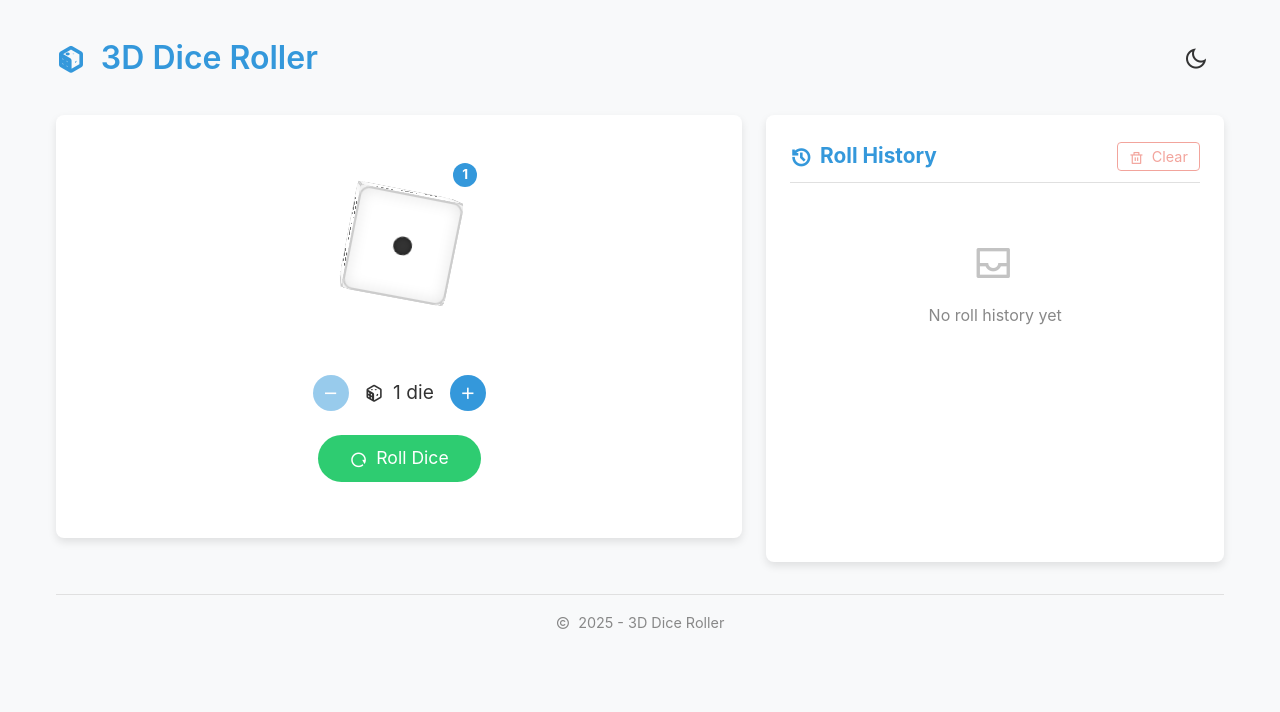
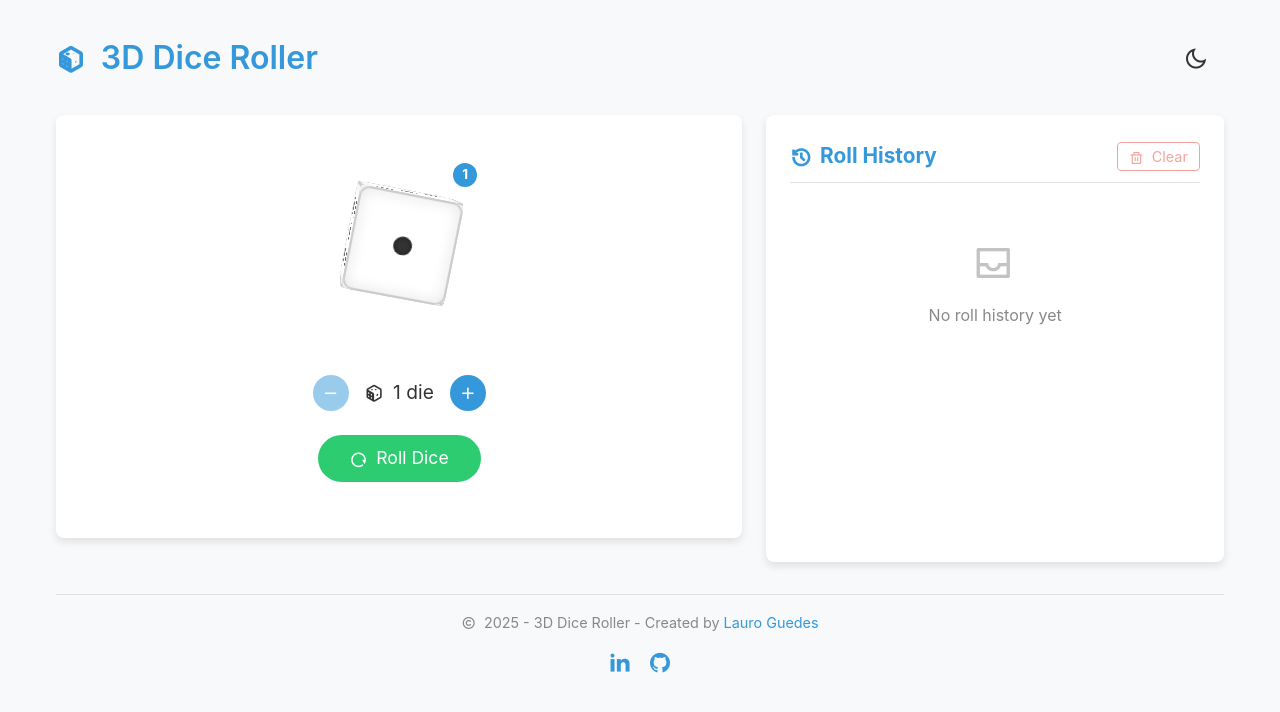
Before and after one commit to lauroguedes/3d-dice-roller, a Vue app: page / in a window 1280 px wide. Shown: the top 712 px of the page. Built offline with nearby package versions, Linux system fonts and the light colour scheme.

Commit message:
feat: Add footer links

```diff
--- a/src/App.vue
+++ b/src/App.vue
@@ -232,7 +232,18 @@ onMounted(() => {
 
     <!-- Footer -->
     <footer>
-      <p><i class="ri-copyright-line"></i> {{ new Date().getFullYear() }} - 3D Dice Roller</p>
+      <p>
+        <i class="ri-copyright-line"></i> {{ new Date().getFullYear() }} - 3D Dice Roller -
+        Created by <a href="https://lauroguedes.dev" target="_blank" rel="noopener noreferrer">Lauro Guedes</a>
+      </p>
+      <div class="social-links">
+        <a href="https://linkedin.com/in/lauroguedes" target="_blank" rel="noopener noreferrer" title="LinkedIn">
+          <i class="ri-linkedin-fill"></i>
+        </a>
+        <a href="https://github.com/lauroguedes/3d-dice-roller" target="_blank" rel="noopener noreferrer" title="GitHub">
+          <i class="ri-github-fill"></i>
+        </a>
+      </div>
     </footer>
   </div>
 </template>
@@ -245,6 +256,40 @@ footer {
   border-top: 1px solid var(--border-color);
   font-size: 0.9rem;
   color: #888;
+  display: flex;
+  flex-direction: column;
+  align-items: center;
+  gap: 0.5rem;
+}
+
+.social-links {
+  display: flex;
+  gap: 1rem;
+}
+
+.social-links a {
+  color: var(--primary-color);
+  font-size: 1.5rem;
+  transition: color 0.2s, transform 0.2s;
+}
+
+.social-links a:hover {
+  color: var(--secondary-color);
+  transform: scale(1.1);
+}
+
+.social-links i {
+  margin-right: 0;
+}
+
+footer a {
+  color: var(--primary-color);
+  text-decoration: none;
+  transition: color 0.2s;
+}
+
+footer a:hover {
+  color: var(--secondary-color);
 }
 
 i {
```
